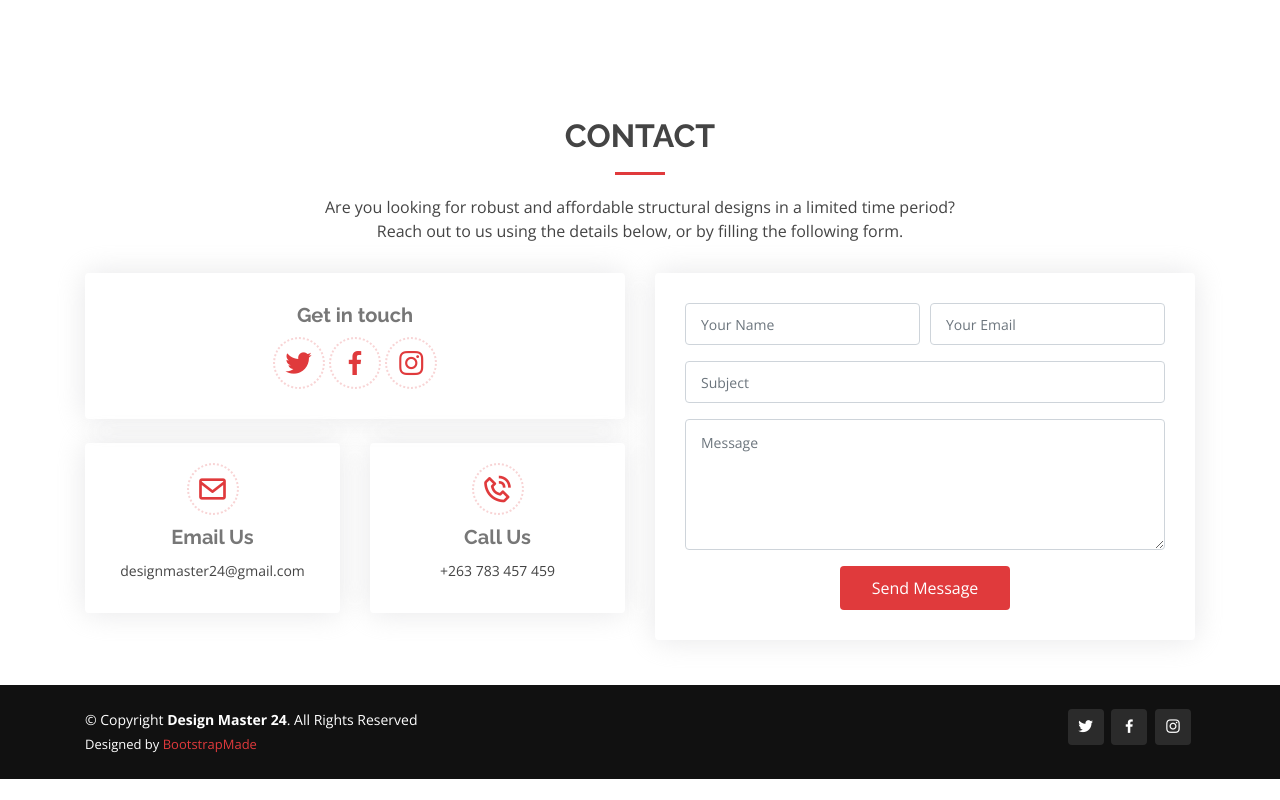
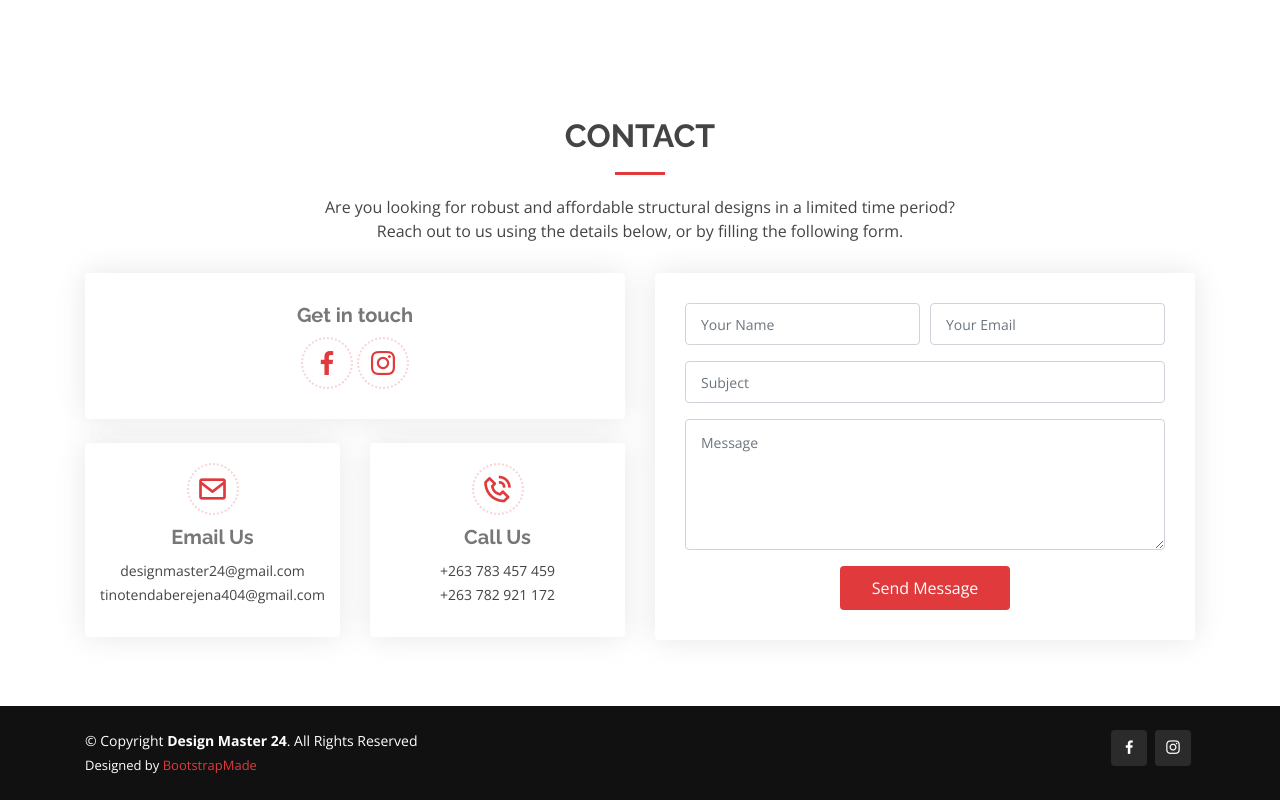
Before and after one commit to blessedsibanda/dm-24, a plain HTML site: page index.html in a window 1280 px wide. Shown: the part 2494-3294 px from the top of the page. Before the commit the page ends 3273 px from the top, so only its background shows below. Drawn offline with nearby package versions, Linux system fonts and the light colour scheme.

Commit message:
update contact details

```diff
--- a/index.html
+++ b/index.html
@@ -5,8 +5,14 @@
     <meta content="width=device-width, initial-scale=1.0" name="viewport" />
 
     <title>Design Master 24</title>
-    <meta content="" name="description" />
-    <meta content="" name="keywords" />
+    <meta
+      content="Civil and Structural Engineering Consultants"
+      name="description"
+    />
+    <meta
+      content="civil engineering, construction, zimbabwe, structural engineering, structural design"
+      name="keywords"
+    />
 
     <!-- Favicons -->
     <link href="assets/img/favicon.png" rel="icon" />
@@ -292,11 +298,17 @@
                   <div class="info-box">
                     <h3>Get in touch</h3>
                     <div class="text-center text-md-center pt-3 pt-md-0">
-                      <a href="#" class="twitter"><i class="bx bxl-twitter"></i></a>
-                      <a href="#" class="facebook"
+                      <!-- <a href="#" class="twitter"><i class="bx bxl-twitter"></i></a> -->
+                      <a
+                        href="https://www.facebook.com/Designmaster24-103912665015060"
+                        target="_blank"
+                        class="facebook"
                         ><i class="bx bxl-facebook"></i
                       ></a>
-                      <a href="#" class="instagram"
+                      <a
+                        target="_blank"
+                        href="https://www.instagram.com/design_master24/"
+                        class="instagram"
                         ><i class="bx bxl-instagram"></i
                       ></a>
                     </div>
@@ -307,6 +319,7 @@
                     <i class="bx bx-envelope"></i>
                     <h3>Email Us</h3>
                     <p>designmaster24@gmail.com<br /></p>
+                    <p>tinotendaberejena404@gmail.com<br /></p>
                   </div>
                 </div>
                 <div class="col-md-6 mb-4">
@@ -314,6 +327,7 @@
                     <i class="bx bx-phone-call"></i>
                     <h3>Call Us</h3>
                     <p>+263 783 457 459<br /></p>
+                    <p>+263 782 921 172<br /></p>
                   </div>
                 </div>
               </div>
@@ -411,9 +425,19 @@
           </div>
         </div>
         <div class="social-links text-center text-md-right pt-3 pt-md-0">
-          <a href="#" class="twitter"><i class="bx bxl-twitter"></i></a>
-          <a href="#" class="facebook"><i class="bx bxl-facebook"></i></a>
-          <a href="#" class="instagram"><i class="bx bxl-instagram"></i></a>
+          <!-- <a href="#" class="twitter"><i class="bx bxl-twitter"></i></a> -->
+          <a
+            target="_blank"
+            href="https://www.facebook.com/Designmaster24-103912665015060"
+            class="facebook"
+            ><i class="bx bxl-facebook"></i
+          ></a>
+          <a
+            target="_blank"
+            href="https://www.instagram.com/design_master24/"
+            class="instagram"
+            ><i class="bx bxl-instagram"></i
+          ></a>
         </div>
       </div>
     </footer>
```
